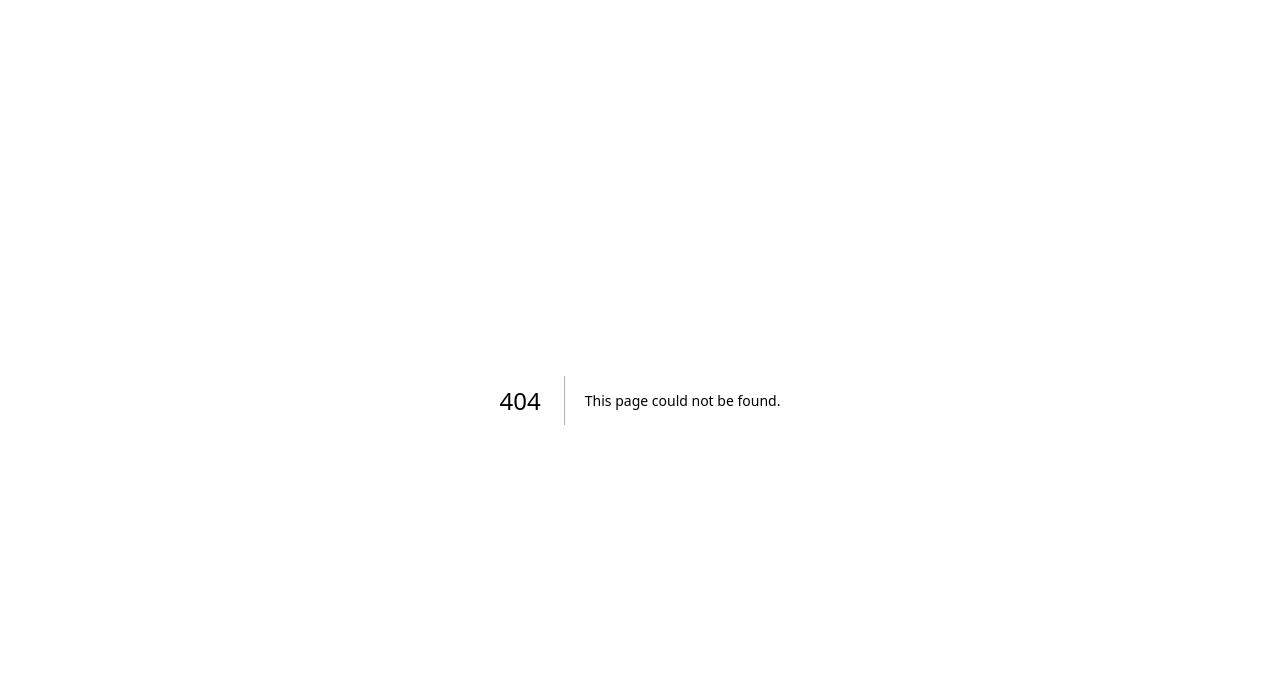
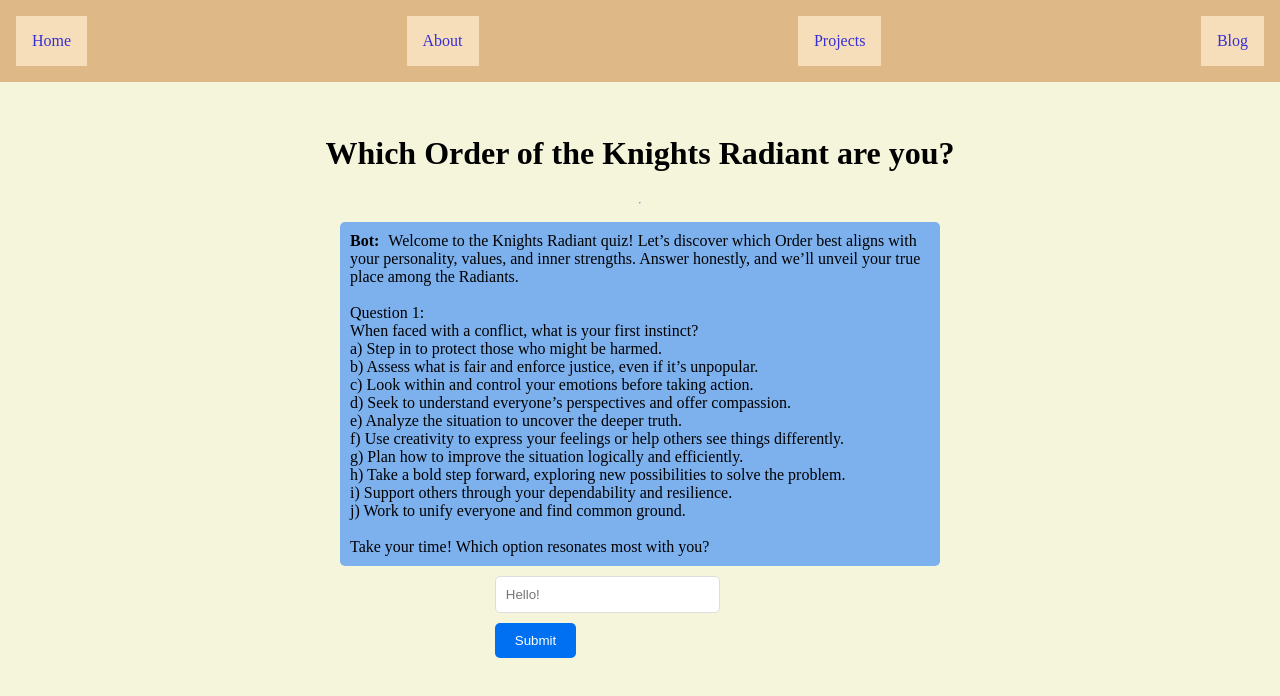
Before and after one commit to dusty-g/personal-website, a Next.js app: page /radiantQuiz in a window 1280 px wide. Before the commit this address had no page. Shown: the top 696 px of the page. Built offline with nearby package versions, Linux system fonts and the light colour scheme.

Commit message:
knights radiant quiz

```diff
--- /dev/null
+++ b/pages/api/chatBotRadiant.ts
@@ -0,0 +1,52 @@
+import { NextApiRequest, NextApiResponse } from 'next';
+import OpenAI from 'openai';
+
+// Initialize OpenAI API
+const openai = new OpenAI({
+
+  apiKey: process.env.OPENAI_API_KEY,
+});
+
+// The system message helps set the behavior of the assistant.
+const systemContext = {
+    "role":"system",
+    "content": `
+    You are an interactive personality quiz designed to determine which Order of the Knights Radiant from The Stormlight Archive series by Brandon Sanderson a user belongs to. Please avoid using Markdown or bold/italic/etc in your responses as the UI will be in plaintext.
+
+The Knights Radiant have 10 distinct Orders, each with unique values, traits, and abilities:
+	1.	Windrunners: Focused on protecting others and leading with honor. They value leadership, bravery, and protecting the defenseless.
+	2.	Skybreakers: Dedicated to justice and following the law, even when it is difficult. They value loyalty, discipline, and morality.
+	3.	Dustbringers: Known for their strength and self-mastery. They value personal growth, responsibility, and controlled power.
+	4.	Edgedancers: Compassionate and graceful, they focus on helping others and remembering the forgotten. They value kindness, empathy, and healing.
+	5.	Truthwatchers: Seekers of knowledge and truth. They are insightful, wise, and interested in uncovering hidden truths to help others.
+	6.	Lightweavers: Creative and introspective, they use art, storytelling, and self-expression to inspire and confront their own truths. They value creativity, honesty, and self-awareness.
+	7.	Elsecallers: Logical and self-improving, they focus on transformation and progress. They value knowledge, efficiency, and achieving their potential.
+	8.	Willshapers: Adventurous and free-spirited, they focus on exploration and building a better world. They value freedom, independence, and innovation.
+	9.	Stonewards: Dependable and resilient, they embody strength and teamwork. They value courage, endurance, and being a solid foundation for others.
+	10.	Bondsmiths: Focused on uniting people and fostering connections. They value leadership, unity, and bringing others together for a common purpose.
+
+Your goal is to ask the user 3-5 insightful questions to determine which Order they belong to based on their personality, values, and preferences. After each question, consider their answer and adjust your line of questioning to refine your understanding. At the end of the quiz, reveal their Order and explain why it matches their traits.
+    `};
+
+export default async function handler(req: NextApiRequest, res: NextApiResponse) {
+  try {
+    if (!req.body.messages || !Array.isArray(req.body.messages)) {
+      return res.status(400).json({ error: 'Invalid request body, messages array is required.' });
+    }
+
+    let temp_messages = [...req.body.messages];
+    temp_messages.unshift(systemContext);
+    const completion = await openai.chat.completions.create({
+      model: "gpt-4o-mini",
+      messages: temp_messages,
+      temperature: 0.2,
+      max_tokens: 100
+    });
+
+
+    res.status(200).json(completion.choices[0].message);
+  } catch (error) {
+    console.error(error)
+    res.status(500).json({ error: 'Something went wrong.' });
+  }
+}
--- /dev/null
+++ b/pages/radiantQuiz.tsx
@@ -0,0 +1,99 @@
+import Head from "next/head";
+import { useState } from "react";
+import Nav from "src/components/nav";
+import styles from "../styles/Chat.module.css";
+
+export default function Chat() {
+  const [messages, setMessages] = useState([{role:"assistant", content:
+
+    `Welcome to the Knights Radiant quiz! Let’s discover which Order best aligns with your personality, values, and inner strengths. Answer honestly, and we’ll unveil your true place among the Radiants.
+
+Question 1:
+When faced with a conflict, what is your first instinct?
+a) Step in to protect those who might be harmed.
+b) Assess what is fair and enforce justice, even if it’s unpopular.
+c) Look within and control your emotions before taking action.
+d) Seek to understand everyone’s perspectives and offer compassion.
+e) Analyze the situation to uncover the deeper truth.
+f) Use creativity to express your feelings or help others see things differently.
+g) Plan how to improve the situation logically and efficiently.
+h) Take a bold step forward, exploring new possibilities to solve the problem.
+i) Support others through your dependability and resilience.
+j) Work to unify everyone and find common ground.
+
+Take your time! Which option resonates most with you?`}]);
+  const [inputValue, setInputValue] = useState("");
+  const [isLoading, setIsLoading] = useState(false);
+
+  async function onSubmit(e: any) {
+    e.preventDefault();
+    // Check if inputValue is empty or consists only of whitespace
+    if (!inputValue.trim()) {
+      return;
+    }
+    setIsLoading(true);
+    const userMessage = { role: "user", content: inputValue };
+    let updatedMessages = [...messages, userMessage];
+    try {
+      const response = await fetch('/api/chatBot', {
+        method: 'POST',
+        headers: {
+          'Content-Type': 'application/json',
+        },
+        body: JSON.stringify({ messages: updatedMessages }),
+      });
+      const data = await response.json();
+      setMessages([...updatedMessages, data]);
+    } catch (error) {
+      console.error('Error:', error);
+    }
+    setIsLoading(false);
+    setInputValue("");
+  }
+
+  return (
+    <>
+      <Head>
+        <title>Chat Bot</title>
+        <meta name="description" content="Personal website for Dusty Galindo" />
+        <meta name="viewport" content="width=device-width, initial-scale=1" />
+        <link rel="icon" href="/favicon.ico" />
+      </Head>
+      <Nav />
+      <main className="main">
+        <h1>Which Order of the Knights Radiant are you?</h1>
+        <hr/>
+        <div className={styles.conversation}>
+        {messages.map(
+            (message, index: number) => (
+            <div
+                key={index}
+                className={`${styles.message} ${message.role === 'user' ? styles.user_message : styles.assistant_message}`}
+            >
+                <span className={styles.message_role}>{message.role === 'assistant' ? 'Bot: ': 'You: '}</span>
+                <span className={styles.message_content}>{message.content}</span>
+            </div>
+            )
+        )}
+        </div>
+        <form onSubmit={onSubmit}>
+          {isLoading && <div className={styles.spinner}></div>}
+            <input
+            type="text"
+            placeholder="Hello!"
+            value={inputValue}
+            onChange={(e) => setInputValue(e.target.value)}
+            className={styles.textInput}
+            />
+            <input
+            type="submit"
+            value={isLoading ? "Generating..." : "Submit"}
+            className={styles.submitButton}
+            disabled={isLoading}
+            />
+
+  </form>
+  </main>
+    </>
+  );
+}
--- a/styles/Chat.module.css
+++ b/styles/Chat.module.css
@@ -8,6 +8,7 @@
     margin: 10px 0;
     padding: 10px;
     border-radius: 5px;
+    white-space: pre-wrap;
   }
     /* bold horizontal line */
   .boldLine {
```
